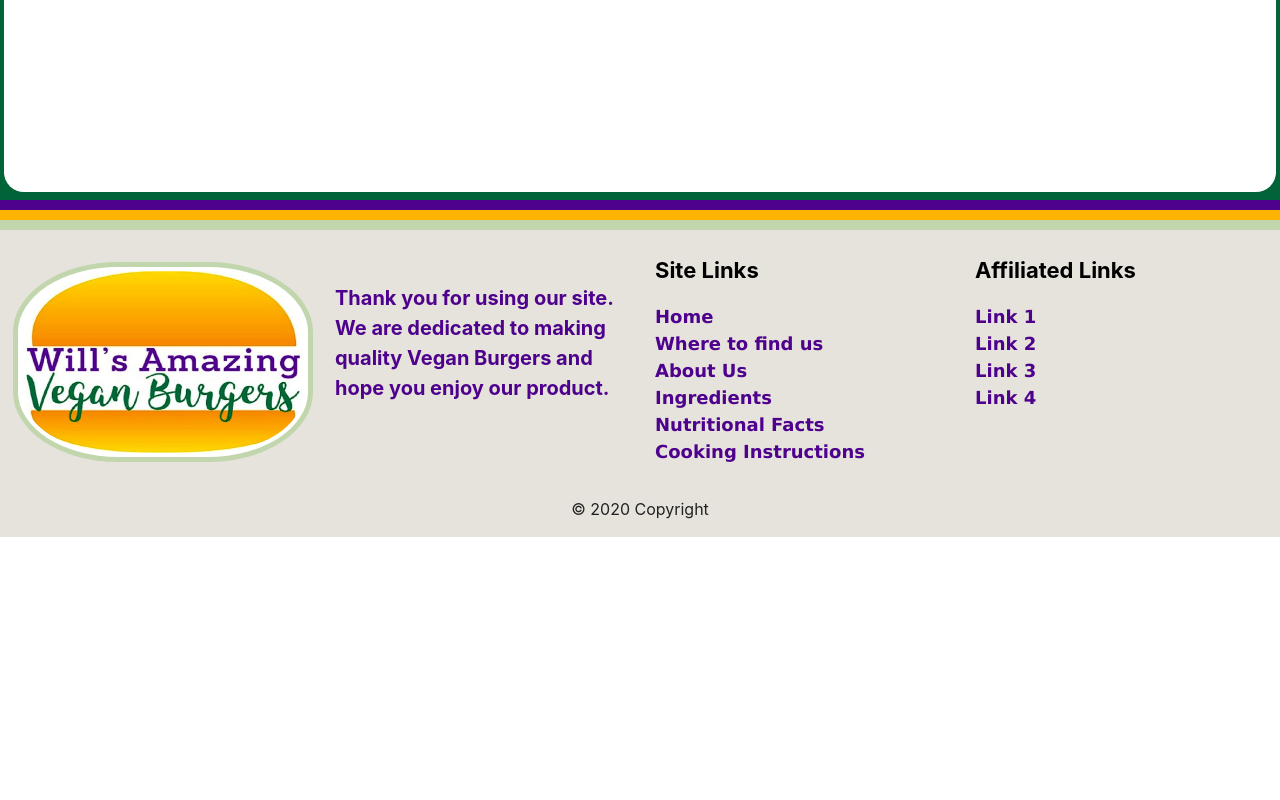
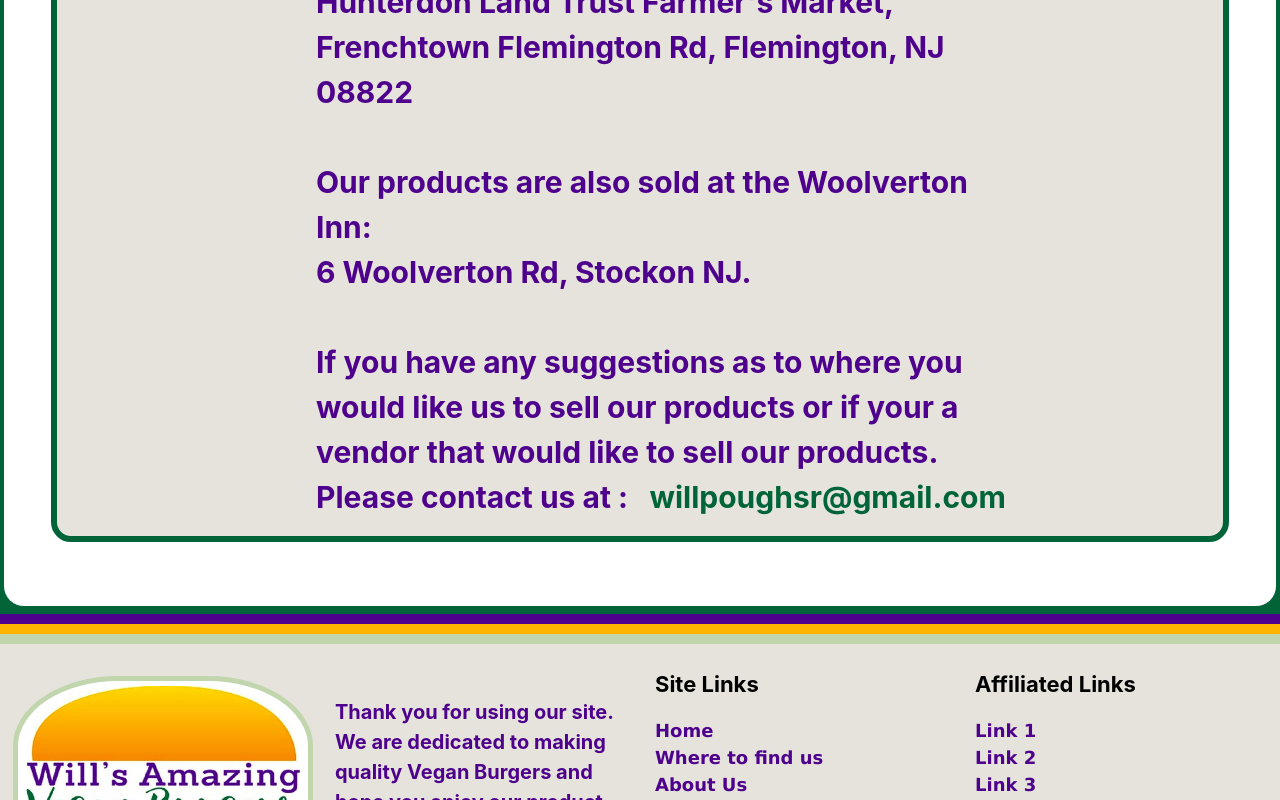
Before and after one commit to gknafey/wavb, a React (Create React App) app in the folder client/: page /WhereToFindUs in a window 1280 px wide. Shown: the part 586-1386 px from the top of the page. Before the commit the page ends 1123 px from the top, so only its background shows below. Built offline with nearby package versions, Linux system fonts and the light colour scheme; a web font is replaced by a local one.

Commit message:
created the WhereToFind component for the WhereToFindUs Page and created the content for it

```diff
--- /dev/null
+++ b/client/src/components/WhereToFind/index.js
@@ -0,0 +1,51 @@
+import React from "react";
+import { Col, Row, Container } from "../Grid";
+import "./style.css";
+
+function WhereToFind() {
+    return (
+        <div>
+            <Container fluid>
+            <div className="window windowMob">
+            <p id="sectionOne" className="nutritionFactsTitle">Where You Can Find Us</p>
+            <br></br>
+                <Row >
+                    <Col size="md-3">
+
+
+
+                    </Col>
+                    <Col size="md-7">
+
+                        <p className="aboutUsInfo">
+
+
+                                We can be found and bought at Hunterdon Flemington Farmers Market: <br></br>
+                                Every 1st and 3rd Sunday of the month, from 9am to 1pm.
+                                <br></br>
+                                Hunterdon Land Trust Farmer's Market, Frenchtown Flemington Rd, Flemington, NJ 08822
+                                <br></br>
+                                <br></br>
+
+                                Our products are also sold at the Woolverton Inn:
+                                <br></br>
+                                6 Woolverton Rd, Stockon NJ.
+                                <br></br>
+                                <br></br>
+
+                                If you have any suggestions as to where you would like us to sell our products or if your
+                                a vendor that would like to sell our products. Please contact us at : &nbsp;&nbsp;
+                                <a className="email" href="mailto:willpoughsr@gmail.com">willpoughsr@gmail.com</a>
+
+                        </p>
+                    </Col>
+                </Row>
+            </div>
+
+        </Container>
+
+        </div>
+    )
+}
+
+export default WhereToFind;
--- /dev/null
+++ b/client/src/components/WhereToFind/style.css
@@ -0,0 +1,7 @@
+.email {
+    color: #006438;
+}
+
+.email:hover {
+    color:#fdb400
+}
--- a/client/src/pages/WhereToFindUs.js
+++ b/client/src/pages/WhereToFindUs.js
@@ -1,6 +1,6 @@
 import React, { Component } from "react";
 import Jumbotron from "../components/Jumbotron";
-
+import WhereToFind from "../components/WhereToFind";
 
 class WhereToFindUs extends Component {
     state = {
@@ -14,7 +14,7 @@ class WhereToFindUs extends Component {
 
                 <Jumbotron>
 
-                    <h1>Where To Find Us Info Here</h1>
+                    <WhereToFind />
 
                 </Jumbotron>
 
```
